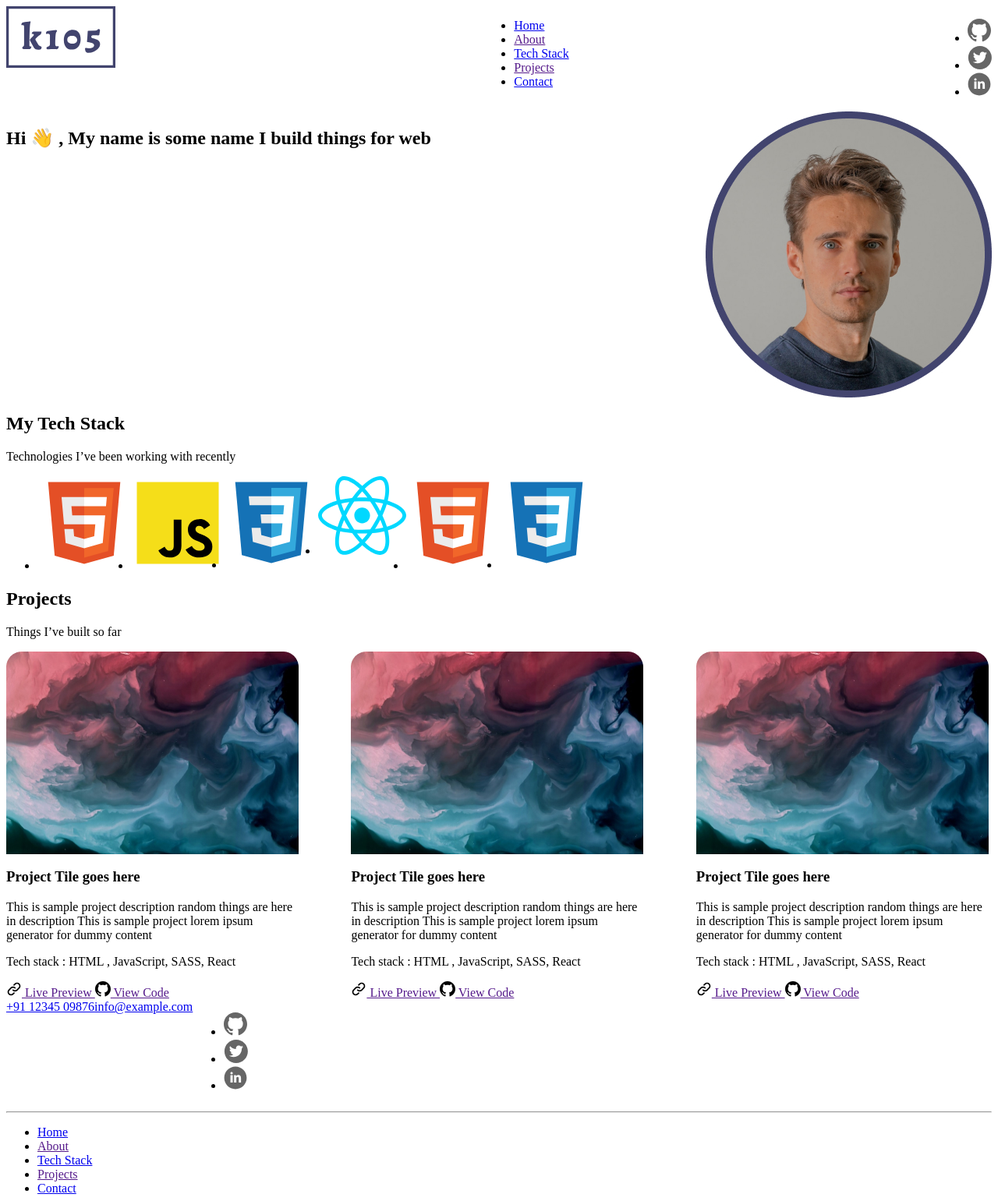
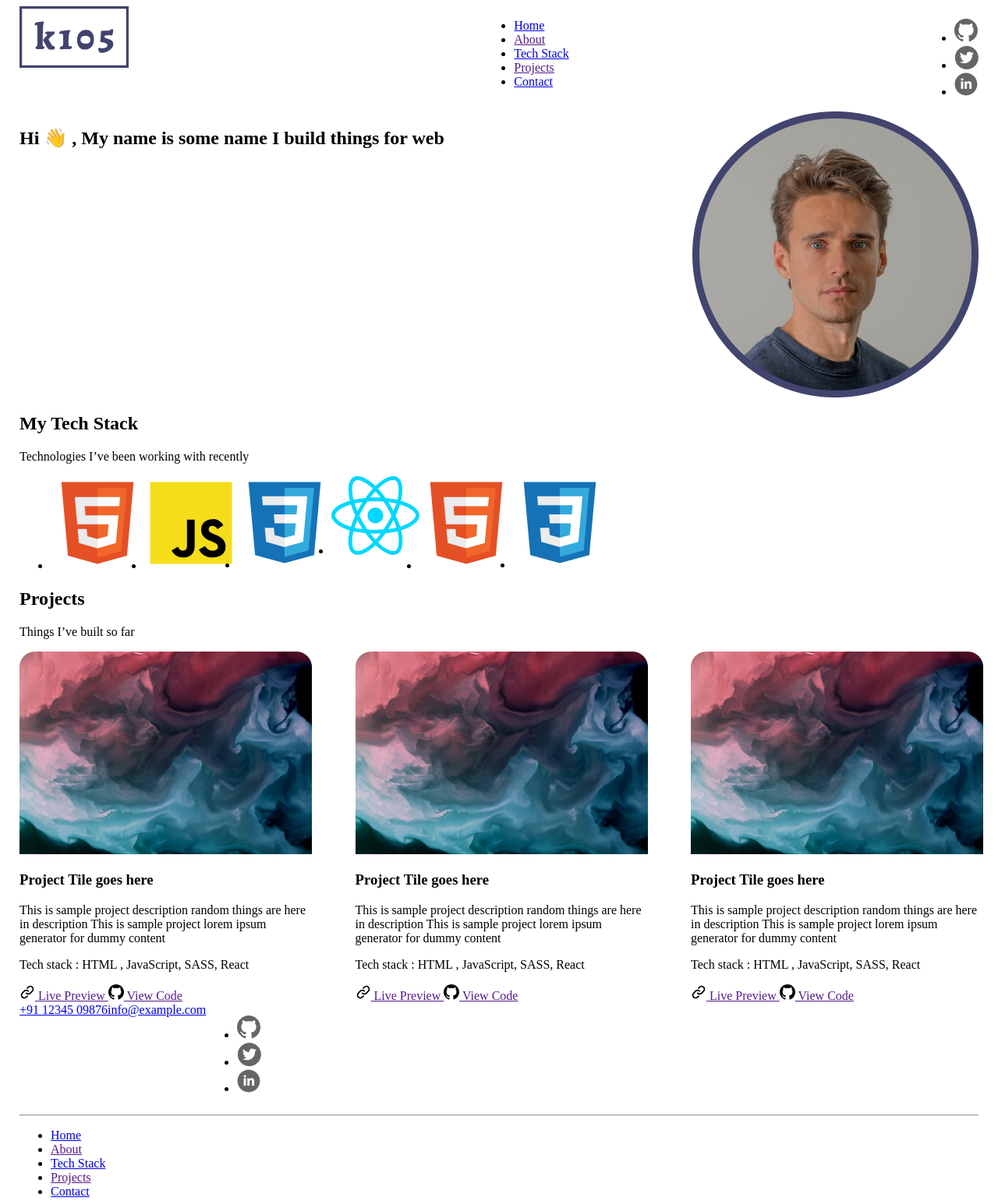
Before and after one commit to ykvit/Front-end, a plain HTML site: page Laboratory work 1/index.html in a window 1280 px wide. Shown: the whole page at 78% size. Drawn offline with Linux system fonts and the light colour scheme.

Commit message:
1.1
add container

```diff
--- a/Laboratory work 1/index.html
+++ b/Laboratory work 1/index.html
@@ -1,15 +1,13 @@
-<html lang="en">
+<!DOCTYPE html>
+<html>
+
 <head>
     <link rel="stylesheet" href="./css/main.css">
-
-
     <title>Portfolio</title>
 </head>
-<head>
-<title>Portfolio</title>
-</head>
+
 <body>
-    <div class="container"></div>
+    <div class="container">
         <header class="header">
             <a href="">
                 <img src="./img/svg/logo.svg" alt="">
@@ -51,13 +49,17 @@
                 </li>
             </ul>
         </header>
+    </div>
 
-
+<div class="container">
     <section class="hero-section">
         <h1>Hi 👋 , My name is some name I build things for web</h1>
         <img src="./img/jpg/author.jpg" alt="">
     </section>
+</div>
 
+
+<div class="container">
     <section class="tech-stack-section">
         <h2>My Tech Stack</h2>
         <p>Technologies I’ve been working with recently</p>
@@ -82,7 +84,9 @@
             </li>
         </ul>
     </section>
+</div>
 
+<div class="container">
     <section class="projects-section">
         <h2>Projects</h2>
         <p>Things I’ve built so far</p>
@@ -145,7 +149,10 @@
             </article>
         </div>
     </section>
+</div>
 
+
+<div class="container">
     <footer class="footer">
         <div class="info">
             <a href="tel:+91 12345 09876">+91 12345 09876</a>
@@ -189,5 +196,8 @@
             </ul>
         </nav>
     </footer>
+</div>
 </body>
+
+
 </html>
```
Also changed, not shown: Laboratory work 1/contact.html (+9 -1 lines), Laboratory work 1/tech-stack.html (+10 -1 lines), Laboratory work 1/img/svg/arrow-down.svg (added), Laboratory work 1/img/svg/row.svg (added). Lines whose indentation alone changed are shown as unchanged.
